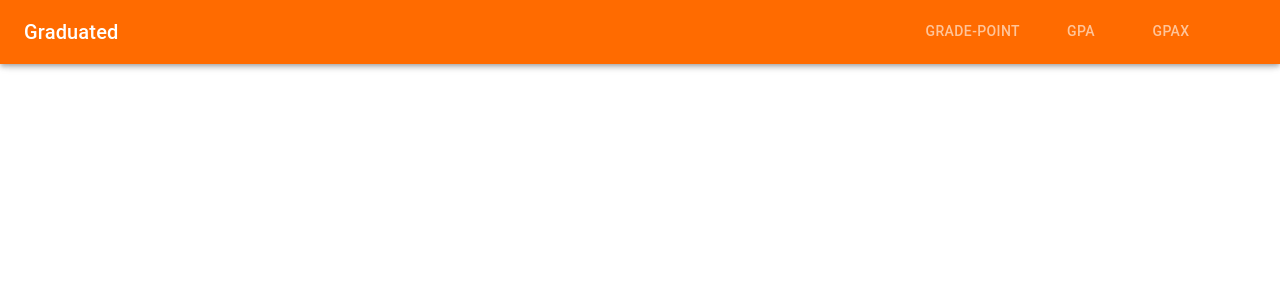
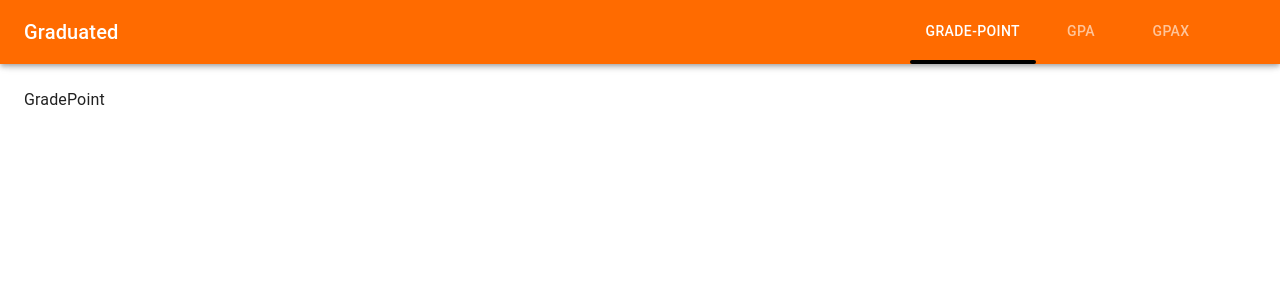
Before and after one commit to BHU23/Graduated, a React (Vite) app: page / in a window 1280 px wide. Shown: the top 300 px of the page. Built offline with nearby package versions, Linux system fonts and the light colour scheme.

Commit message:
fix root path

```diff
--- a/src/App.tsx
+++ b/src/App.tsx
@@ -2,29 +2,13 @@ import React from "react";
 import Header from "./componet/header";
 import { Box, Toolbar } from "@mui/material";
 import {
-  MemoryRouter,
   Route,
   Routes,
   BrowserRouter,
-  matchPath,
-  useLocation,
 } from "react-router-dom";
-import { StaticRouter } from "react-router-dom/server";
 import GradePoint from "./pages/GradePoint";
 import GPA from "./pages/GPA";
 import GPAX from "./pages/GPAX";
-function Router(props: { children?: React.ReactNode }) {
-  const { children } = props;
-  if (typeof window === "undefined") {
-    return <StaticRouter location="/Grade-Point">{children}</StaticRouter>;
-  }
-
-  return (
-    <MemoryRouter initialEntries={["/Grade-Point"]} initialIndex={0}>
-      {children}
-    </MemoryRouter>
-  );
-}
 
 export default function App() {
   return (
@@ -34,7 +18,7 @@ export default function App() {
         <Box component="main" sx={{ p: 3 }}>
           <Toolbar />
           <Routes>
-            <Route path="/Grade-Point" element={<GradePoint />} />
+            <Route path="/" element={<GradePoint />} />
             <Route path="/GPA" element={<GPA />} />
             <Route path="/GPAX" element={<GPAX />} />
           </Routes>
--- a/src/componet/header.tsx
+++ b/src/componet/header.tsx
@@ -15,9 +15,6 @@ import Typography from "@mui/material/Typography";
 import Tabs from "@mui/material/Tabs";
 import Tab from "@mui/material/Tab";
 import {
-  MemoryRouter,
-  Route,
-  Routes,
   Link,
   matchPath,
   useLocation,
@@ -45,12 +42,11 @@ export default function Header(props: Props) {
       </Typography>
       <Divider />
       <List>
-        dvdv
         {navItems.map((item) => (
           <ListItem key={item} disablePadding>
             <ListItemButton
               key={item}
-              to={`/${item}`}
+              to={`/${item}` == "/Grade-Point" ? "" : `/${item}`}
               component={Link}
             >
               <ListItemText primary={item} />
@@ -63,6 +59,7 @@ export default function Header(props: Props) {
 
   const container =
     window !== undefined ? () => window().document.body : undefined;
+
   function useRouteMatch(patterns: readonly string[]) {
     const { pathname } = useLocation();
 
@@ -74,7 +71,7 @@ export default function Header(props: Props) {
       }
     }
 
-    return null;
+    return { pattern: { path: "/Grade-Point" }, params: {} };
   }
   function MyTabs() {
     const routeMatch = useRouteMatch(["/Grade-Point", "/GPA", "/GPAX"]);
@@ -96,7 +93,7 @@ export default function Header(props: Props) {
           style: {
             backgroundColor: "var(--dark-color)",
             height: "4px",
-            borderRadius:"5px"
+            borderRadius: "5px",
           },
         }}
       >
@@ -104,7 +101,7 @@ export default function Header(props: Props) {
           <Tab
             label={item}
             value={`/${item}`}
-            to={`/${item}`}
+            to={`/${item}` == "/Grade-Point" ? "" : `/${item}`}
             component={Link}
             // href={`/${item}`}/
             sx={{
```
